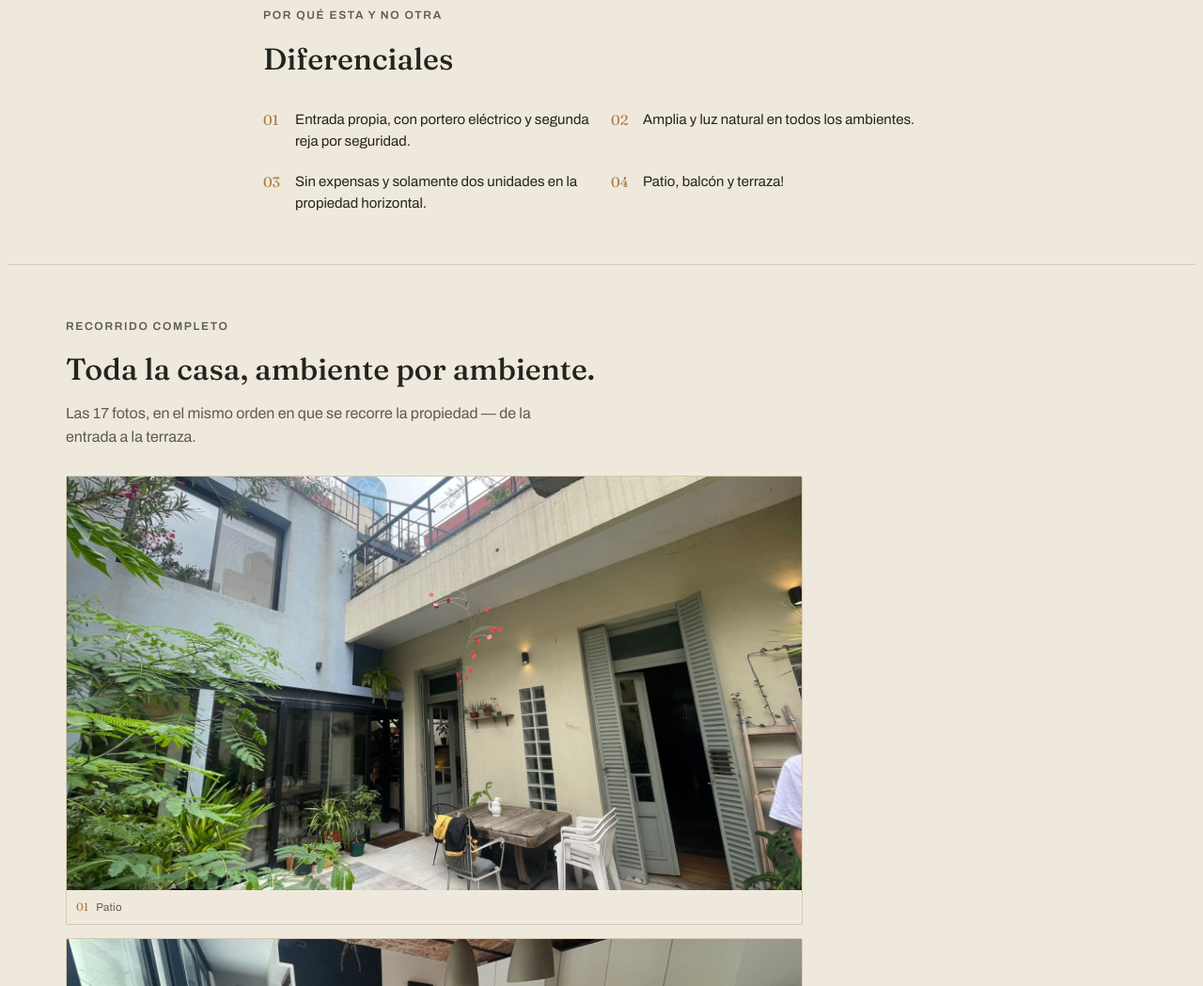
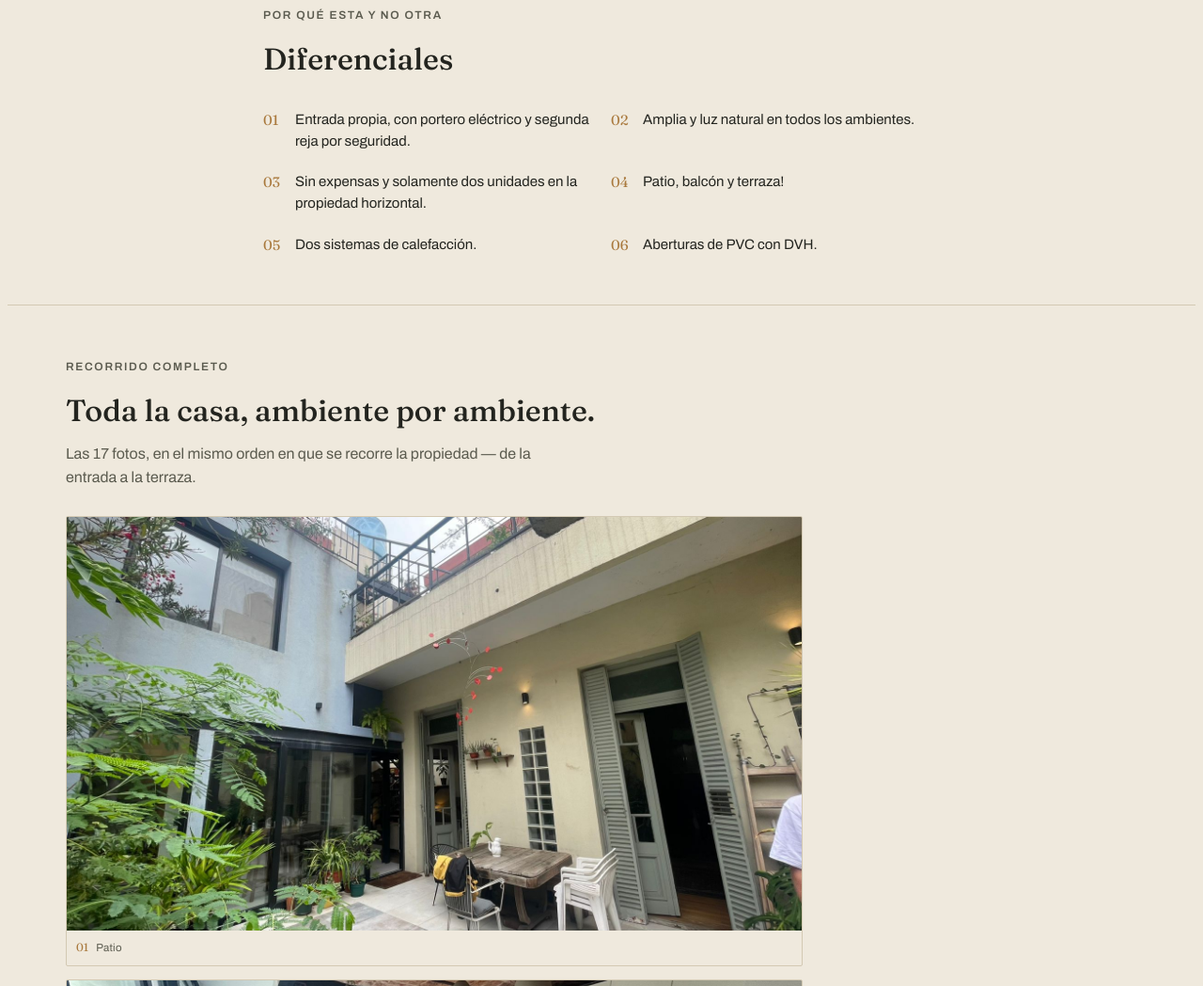
Before and after one commit to gianbonme/ph-berlin-web, a plain HTML site: page index.html in a window 1280 px wide. Shown: the part 3175-4224 px from the top of the page at 94% size. Drawn offline with Linux system fonts and the light colour scheme.

Commit message:
Agregar diferenciales 05 y 06 (calefacción y aberturas)

```diff
--- a/index.html
+++ b/index.html
@@ -332,6 +332,8 @@
       <div class="dif-item"><span class="n">02</span><p>Amplia y luz natural en todos los ambientes.</p></div>
       <div class="dif-item"><span class="n">03</span><p>Sin expensas y solamente dos unidades en la propiedad horizontal.</p></div>
       <div class="dif-item"><span class="n">04</span><p>Patio, balcón y terraza!</p></div>
+      <div class="dif-item"><span class="n">05</span><p>Dos sistemas de calefacción.</p></div>
+      <div class="dif-item"><span class="n">06</span><p>Aberturas de PVC con DVH.</p></div>
     </div>
   </div>
 </section>
```
